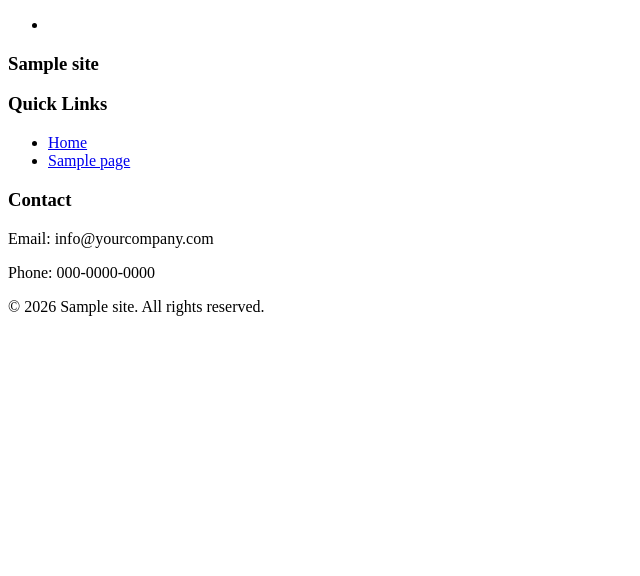
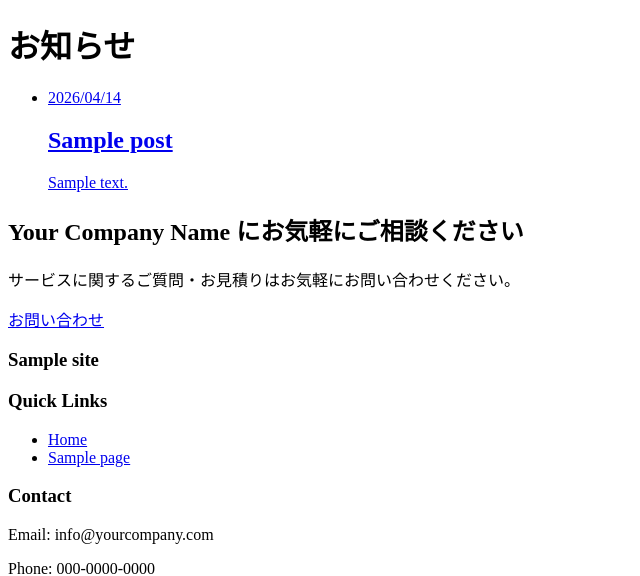
Before and after one commit to Takeaki0817/wp-vite-template, a WordPress theme: template src/public/archive.php in a window 1280 px wide. Shown: the part 167-743 px from the top of the page, without its empty margins (0-640 px from the left). Run offline with PHP 8.4 and a stand-in for WordPress, Linux system fonts and the light colour scheme; the site name, menu and one post (Sample post) are stand-ins, and other content is empty.

Commit message:
feat(templates): 欠損パーシャル追加と ui-button variant 対応
- cta.php: CTA セクション（$site_config 連携）
- page-header.php: ページヘッダー（$args['title'] 対応）
- news-item.php: ニュース一覧アイテム（サムネイル・日付・抜粋）
- ui-button.php: button_variant (primary/outline/white) と button_text 後方互換を追加

Co-Authored-By: Claude Sonnet 4.6 <noreply@anthropic.com>

```diff
--- /dev/null
+++ b/src/public/templates/cta.php
@@ -0,0 +1,32 @@
+<?php
+/**
+ * CTAセクション
+ * single.php / archive.php から呼び出される
+ */
+if (!defined('ABSPATH')) {
+  exit();
+}
+
+global $site_config;
+$company_name = $site_config['company']['name'] ?? get_bloginfo('name');
+$contact_url = $site_config['company']['contact_url'] ?? home_url('/contact');
+?>
+<section
+  class="from-primary to-secondary bg-linear-to-r px-4 py-15 text-white lg:py-20"
+>
+  <div class="mx-auto w-full max-w-(--container-width-md) text-center">
+    <h2 class="mb-4 text-2xl font-bold md:text-3xl">
+      <?php echo esc_html($company_name); ?>
+      にお気軽にご相談ください
+    </h2>
+    <p class="mb-8 text-lg opacity-90">
+      サービスに関するご質問・お見積りはお気軽にお問い合わせください。
+    </p>
+    <?php get_template_part('templates/ui-button', null, [
+      'button_text' => 'お問い合わせ',
+      'button_variant' => 'white',
+      'href' => esc_url($contact_url),
+      'class' => 'px-8 py-3 text-base',
+    ]); ?>
+  </div>
+</section>
--- /dev/null
+++ b/src/public/templates/news-item.php
@@ -0,0 +1,51 @@
+<?php
+/**
+ * ニュース一覧アイテムコンポーネント
+ * archive.php の記事ループ内で使用
+ *
+ * @param array $args {
+ *   @type WP_Post $post 投稿オブジェクト
+ * }
+ */
+if (!defined('ABSPATH')) {
+  exit();
+}
+
+$post = $args['post'] ?? null;
+if (!$post) {
+  return;
+}
+
+setup_postdata($post);
+$permalink = get_permalink($post->ID);
+$title = get_the_title($post->ID);
+$date = get_the_date('Y/m/d', $post->ID);
+$excerpt = wp_trim_words(get_the_excerpt($post->ID), 60, '…');
+$has_thumb = has_post_thumbnail($post->ID);
+?>
+<a
+  href="<?php echo esc_url($permalink); ?>"
+  class="group flex gap-4 rounded-lg border border-gray-200 bg-white p-4 transition-shadow hover:shadow-md md:gap-6 md:p-5"
+>
+  <?php if ($has_thumb) : ?>
+  <div class="h-20 w-28 shrink-0 overflow-hidden rounded md:h-24 md:w-36">
+    <?php echo get_the_post_thumbnail($post->ID, 'card', [
+      'class' =>
+        'h-full w-full object-cover transition-transform duration-300 group-hover:scale-105',
+    ]); ?>
+  </div>
+  <?php endif; ?>
+  <div class="flex min-w-0 flex-col justify-center gap-1">
+    <time datetime="<?php echo esc_attr(get_the_date('Y-m-d', $post->ID)); ?>" class="text-xs text-gray-400">
+      <?php echo esc_html($date); ?>
+    </time>
+    <h2
+      class="group-hover:text-primary truncate font-semibold text-gray-900 md:text-lg"
+    >
+      <?php echo esc_html($title); ?>
+    </h2>
+    <?php if ($excerpt) : ?>
+    <p class="line-clamp-2 text-sm text-gray-500"><?php echo esc_html($excerpt); ?></p>
+    <?php endif; ?>
+  </div>
+</a>
--- /dev/null
+++ b/src/public/templates/page-header.php
@@ -0,0 +1,26 @@
+<?php
+/**
+ * ページヘッダーコンポーネント
+ *
+ * @param array $args {
+ *   @type string $title ページタイトル（省略時は current page title）
+ * }
+ */
+if (!defined('ABSPATH')) {
+  exit();
+}
+
+$title = $args['title'] ?? get_the_title();
+?>
+<div
+  class="from-primary to-secondary bg-linear-to-l px-4 pt-[9.375rem] pb-4 lg:pt-60 lg:pb-7.5"
+>
+  <div class="mx-auto w-full max-w-(--container-width-md)">
+    <h1
+      id="js-animation-page-heading"
+      class="text-lg font-bold text-white md:text-2xl"
+    >
+      <?php echo esc_html($title); ?>
+    </h1>
+  </div>
+</div>
--- a/src/public/templates/ui-button.php
+++ b/src/public/templates/ui-button.php
@@ -1,39 +1,41 @@
-<!-- prettier-ignore -->
 <?php
 /**
- * シンプルボタンコンポーネント
+ * UIボタンコンポーネント
  *
- * @param string $text ボタンのテキスト内容
- * @param string $href リンクURL（指定された場合は<a>タグとしてレンダリング）
- * @param string $class 追加のCSSクラス
- * @param string $type <button>タグのボタンタイプ (button|submit|reset)
+ * @param array $args {
+ *   @type string $text          ボタンテキスト（または button_text でも可）
+ *   @type string $button_text   ボタンテキスト（後方互換）
+ *   @type string $button_variant バリアント: primary|outline|white（デフォルト: primary）
+ *   @type string $href          リンクURL（指定時は <a> タグ）
+ *   @type string $class         追加CSSクラス
+ *   @type string $type          ボタンタイプ（デフォルト: button）
+ * }
  */
+if (!defined('ABSPATH')) {
+  exit();
+}
 
-// デフォルト値で引数を抽出
-$text = $args['text'] ?? 'Button';
+$text = $args['text'] ?? ($args['button_text'] ?? 'Button');
+$variant = $args['button_variant'] ?? 'primary';
 $href = $args['href'] ?? '';
-$custom_class = $args['class'] ?? '';
+$extra = $args['class'] ?? '';
 $type = $args['type'] ?? 'button';
 
-// Tailwind CSSを使用したデフォルトボタンクラス
-$class_string = 'inline-flex items-center justify-center px-4 py-2 text-sm font-medium text-white bg-blue-600 rounded-md hover:bg-blue-700 focus:outline-none focus:ring-2 focus:ring-blue-500 focus:ring-offset-2 transition-colors duration-200 ' . $custom_class;
+$variant_classes = match ($variant) {
+  'outline'
+    => 'border-2 border-primary text-primary hover:bg-primary hover:text-white',
+  'white' => 'bg-white text-primary hover:bg-gray-100',
+  default => 'bg-primary text-white hover:bg-blue-700',
+};
 
-// ボタンまたはリンクをレンダリング
-if ($href) {
-    // リンクとしてレンダリング
-    ?>
-    <!-- prettier-ignore -->
-    <a href="<?php echo esc_url($href); ?>" class="<?php echo esc_attr($class_string); ?>">
-        <?php echo esc_html($text); ?>
-    </a>
-    <?php
-} else {
-    // ボタンとしてレンダリング
-    ?>
-    <!-- prettier-ignore -->
-    <button type="<?php echo esc_attr($type); ?>" class="<?php echo esc_attr($class_string); ?>">
-        <?php echo esc_html($text); ?>
-    </button>
-    <?php
-}
+$base =
+  'inline-flex items-center justify-center px-4 py-2 text-sm font-medium rounded-md focus:outline-none focus:ring-2 focus:ring-primary focus:ring-offset-2 transition-colors duration-200';
+$class = esc_attr(trim("{$base} {$variant_classes} {$extra}"));
 ?>
+<?php if ($href) : ?>
+<a href="<?php echo esc_url($href); ?>" class="<?php echo $class; ?>"><?php echo esc_html($text); ?></a>
+<?php else : ?>
+<button type="<?php echo esc_attr($type); ?>" class="<?php echo $class; ?>">
+  <?php echo esc_html($text); ?>
+</button>
+<?php endif; ?>
```
